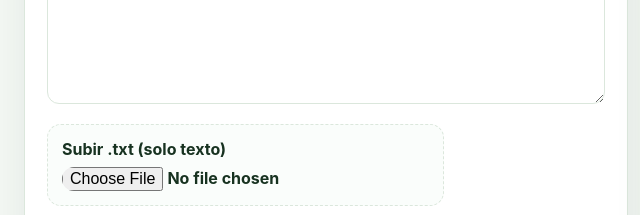
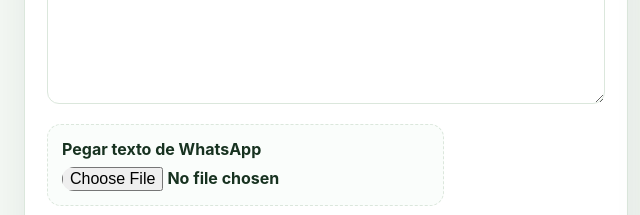
Before and after one commit to juraviza/compositor-express, a website: page clasificador-pedidos-app/index.html in a window 1280 px wide. Shown: the part 860-1075 px from the top of the page, 0-640 px from the left. Drawn offline with Linux system fonts and the light colour scheme.

Commit message:
Renombrar subida TXT a pegar texto de WhatsApp

```diff
--- a/clasificador-pedidos-app/index.html
+++ b/clasificador-pedidos-app/index.html
@@ -46,7 +46,7 @@
         </label>
         <div class="actions-wrap">
           <label class="file-drop">
-            <span>Subir .txt (solo texto)</span>
+            <span>Pegar texto de WhatsApp</span>
             <input id="txtFileInput" type="file" accept=".txt,text/plain" />
           </label>
           <label class="file-drop">
```
